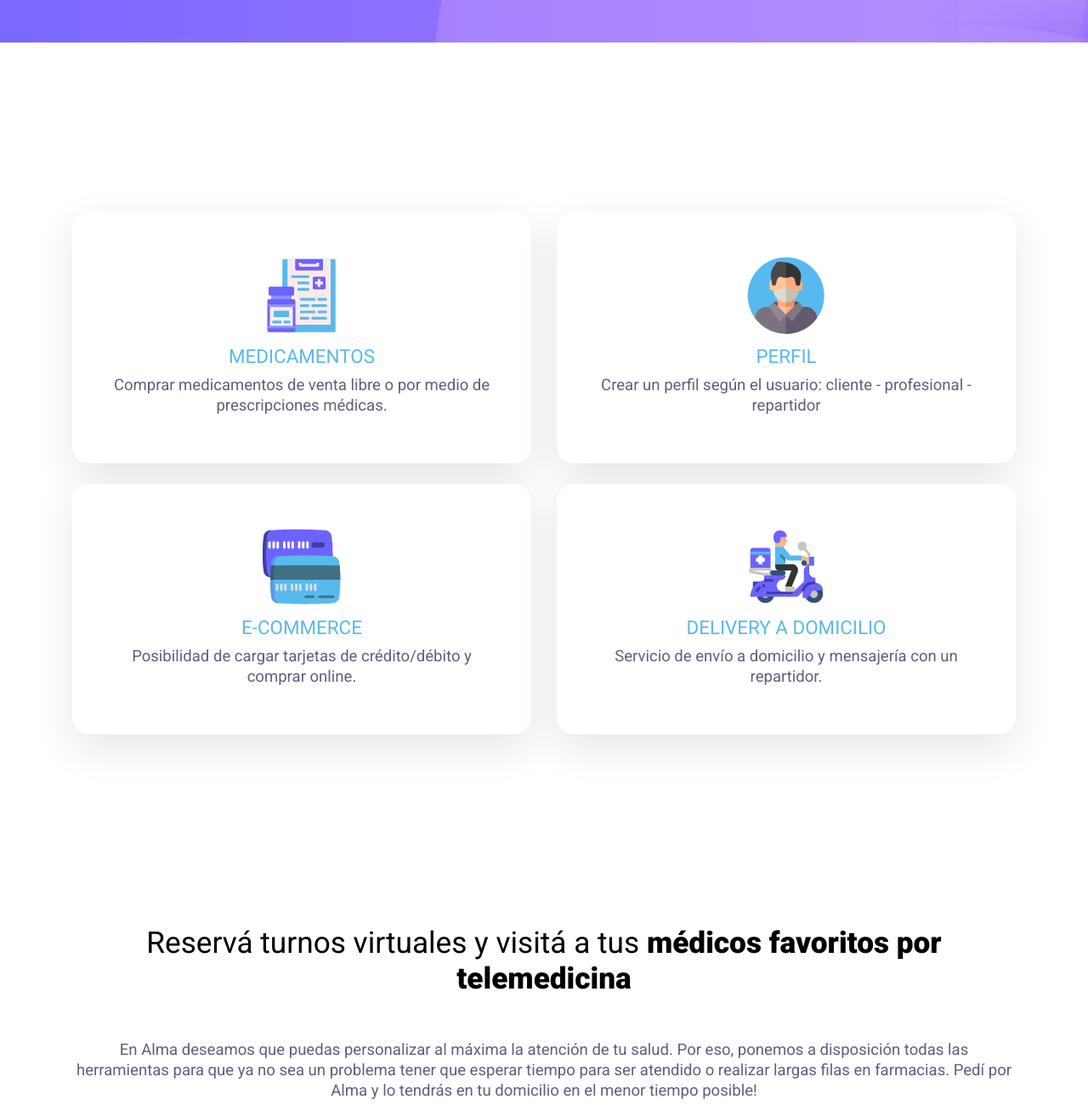
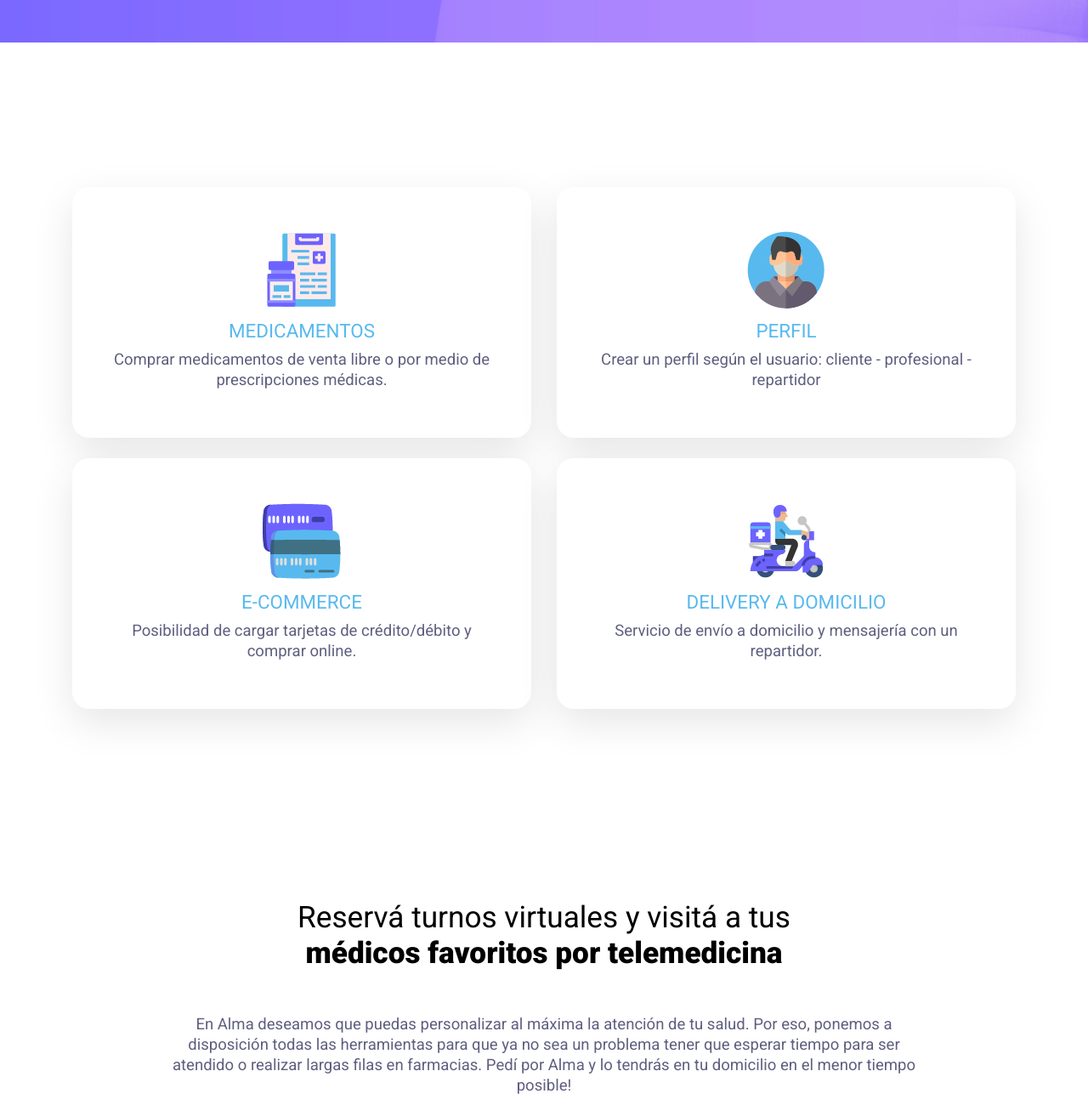
Before and after one commit to tatibriasco/Alma, a website: page index.html in a window 1280 px wide. Shown: the part 720-2020 px from the top of the page at 85% size. Drawn offline with Linux system fonts and the light colour scheme; files whose address does not match are found by name.

Commit message:
Cambios generales

```diff
--- a/assets/_features.scss
+++ b/assets/_features.scss
@@ -1,7 +1,5 @@
 #features {
-    margin-top: 100px;
-}
-
+    margin-top: 70px;
     .features-card {
         background-color: $blanco;
         border-radius: 20px;
@@ -11,3 +9,4 @@
         margin: 0 auto;
         padding: 40px;
     }
+}
--- a/index.html
+++ b/index.html
@@ -121,15 +121,13 @@
 
   <!-- Frase + Texto -->
   <section id="frase-texto">
-    <div class="container text-center">
-      <div>
-        <h2>
-          Reservá turnos virtuales y visitá a tus <b>médicos favoritos por telemedicina</b>
-        </h2>
-        <p>
-          En Alma deseamos que puedas personalizar al máxima la atención de tu salud. Por eso, ponemos a disposición todas las herramientas para que ya no sea un problema tener que esperar tiempo para ser atendido o realizar largas filas en farmacias. Pedí por Alma y lo tendrás en tu domicilio en el menor tiempo posible!
-        </p>
-      </div>
+    <div class="container text-center d-flex flex-wrap justify-content-center">
+      <h2 class="col-12 col-md-10">
+        Reservá turnos virtuales y visitá a tus </br><b>médicos favoritos por telemedicina</b>
+      </h2>
+      <p class="col-12 col-md-10">
+        En Alma deseamos que puedas personalizar al máxima la atención de tu salud. Por eso, ponemos a disposición todas las herramientas para que ya no sea un problema tener que esperar tiempo para ser atendido o realizar largas filas en farmacias. Pedí por Alma y lo tendrás en tu domicilio en el menor tiempo posible!
+      </p>
     </div>
   </section>
 
```
Also changed, not shown: contacto.html (+1 -23 lines), ._index.html, css/main.css. Lines whose indentation alone changed are shown as unchanged.
